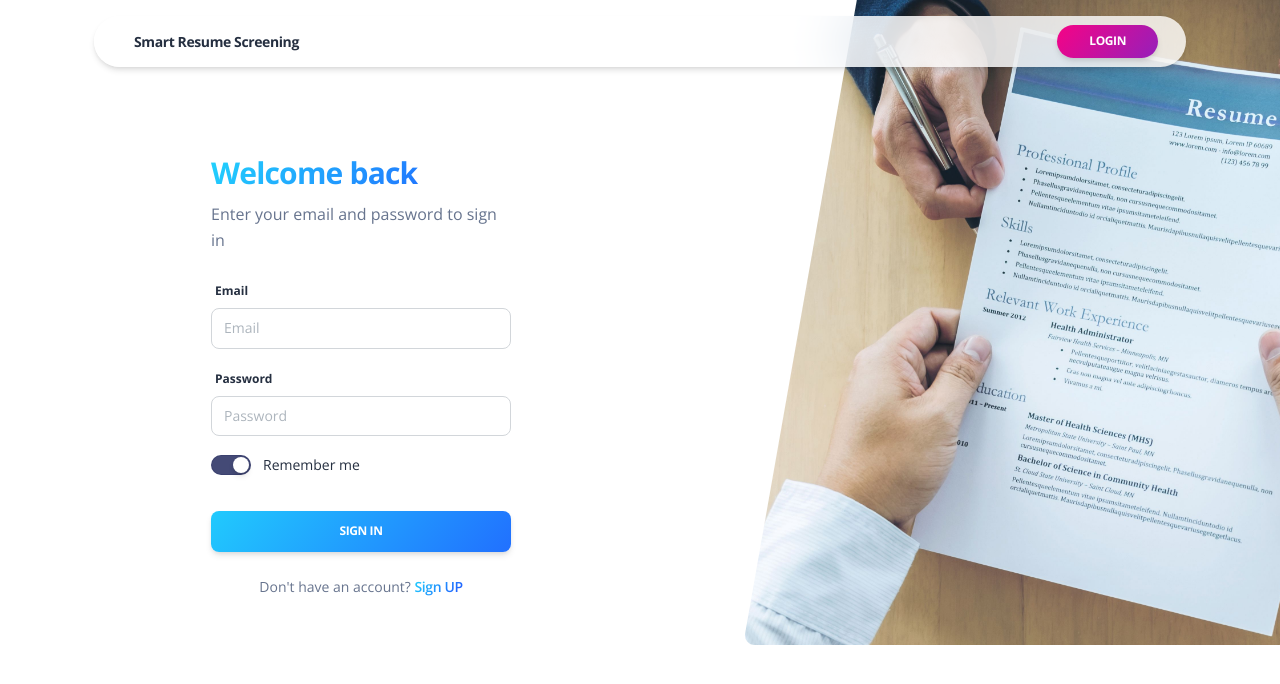
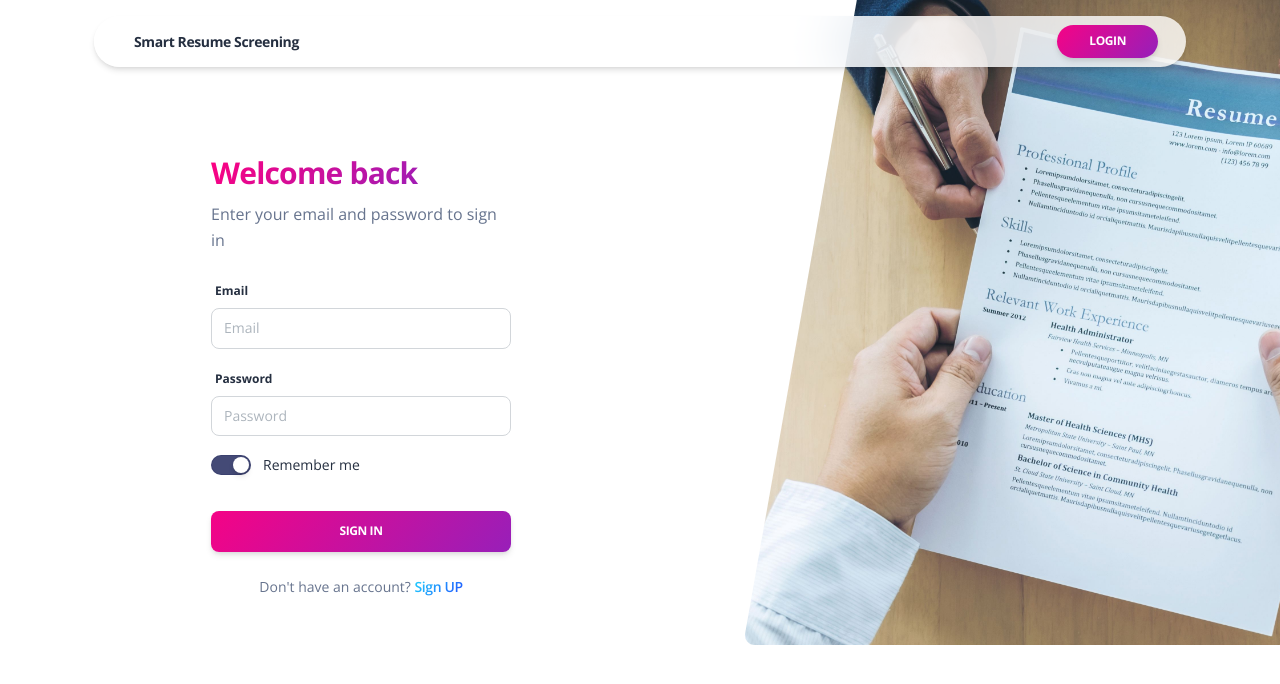
Before and after one commit to usmanikram/Smart-Resume-Screening, a Django app: template SRS/base/templates/base/login_register.html in a window 1280 px wide. Shown: the top 684 px of the page. Run offline with Django 3.2, Linux system fonts and the light colour scheme; the template is opened without the code that fills it, so the values that code supplies are empty; some libraries are stand-ins or nearby versions.

Commit message:
Colour Change

```diff
--- a/SRS/base/templates/base/login_register.html
+++ b/SRS/base/templates/base/login_register.html
@@ -17,7 +17,7 @@
           <div class="col-xl-4 col-lg-5 col-md-6 d-flex flex-column mx-auto">
             <div class="card card-plain mt-8">
               <div class="card-header pb-0 text-left bg-transparent">
-                <h3 class="font-weight-bolder text-info text-gradient">Welcome back</h3>
+                <h3 class="text-primary text-gradient">Welcome back</h3>
                 <p class="mb-0">Enter your email and password to sign in</p>
               </div>
               <div class="card-body">
@@ -35,7 +35,7 @@
                     <label class="form-check-label" for="rememberMe">Remember me</label>
                   </div>
                   <div class="text-center">
-                    <button type="button" class="btn bg-gradient-info w-100 mt-4 mb-0">Sign in</button>
+                    <button type="button" class="btn bg-gradient-primary w-100 mt-4 mb-0">Sign in</button>
                   </div>
                 </form>
               </div>
```
